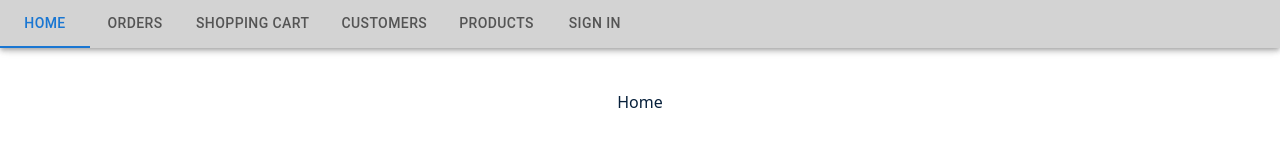
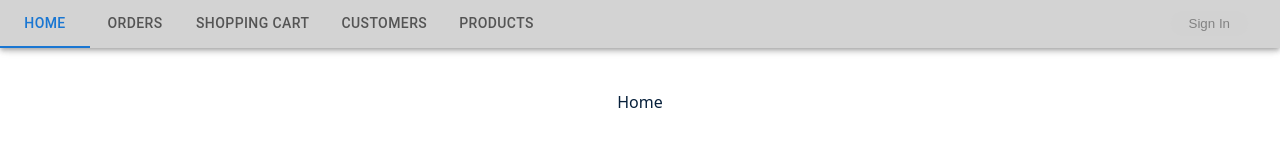
Before and after one commit to RockRapick/bakry-shop-RomanRopotan, a React (Vite) app: page / in a window 1280 px wide. Shown: the top 160 px of the page. Built offline with nearby package versions, Linux system fonts and the light colour scheme.

Commit message:
The SignIn component has been integrated into the project.

```diff
--- a/src/App.css
+++ b/src/App.css
@@ -5,22 +5,46 @@
     text-align: center;
 }
 
-.nav-list{
+.nav-list {
     display: flex;
     justify-content: center;
     font-size: 1.2rem;
     list-style: none;
 }
-.nav-list li{
+
+.nav-list li {
     margin-right: 2rem;
     text-decoration: none;
 }
 
-.active{
-  color:orange;
+.active {
+    color: orange;
     font-size: 1.3rem;
 }
-.sub{
+
+.sub {
     flex-direction: column;
     align-items: start;
 }
+
+.login {
+    position: absolute;
+    right: 2rem;
+    top: 0.7rem;
+    align-items: end;
+    color: #828282;
+    border-radius: 20px;
+    background-color: #d2d2d2;
+    padding: 5px 18px 5px 18px;
+    border: #d2d2d2;
+
+}
+
+.login:hover {
+    background-color: #e6e6e6;
+    color: #1975d1;
+}
+
+.login:active {
+    background-color: #1975d1;
+}
--- a/src/App.tsx
+++ b/src/App.tsx
@@ -15,7 +15,6 @@ import ErrorPage from "./components/servicePages/ErrorPage.tsx";
 import {useEffect} from "react";
 import NavigatorDeskTop from "./components/navigation/NavigatorDeskTop.tsx";
 import SignIn from './components/SignIn/SignIn.tsx';
-import Login from './components/servicePages/Login.tsx';
 
 function App() {
     const location = useLocation();
@@ -26,11 +25,14 @@ function App() {
             navigate('/')
     }, []);
 
+    const dataLogin = (data:object)=>{
+        console.log(JSON.stringify(data))
+    }
+
     return (
         <Routes>
             {/*<Route path={Paths.HOME} element={<Layout/>}>*/}
             {/*<Route path={Paths.HOME} element={<Navigator items={navItems}/>}>*/}
-            <Route path={'Login'} element={<SignIn/>}/>
             <Route path={Paths.HOME} element={<NavigatorDeskTop items={navItems}/>}>
                 <Route index element={<Home/>}/>
                 <Route path={Paths.CUSTOMERS} element={<Customers/>}/>
@@ -45,7 +47,7 @@ function App() {
                 </Route>
             </Route>
             <Route path={'*'} element={<ErrorPage/>}/>
-            <Route path={Paths.LOGIN} element={<Login/>}/>
+            <Route path={Paths.SIGNING} element={<SignIn dataLogin={dataLogin}/>}/>
         </Routes>
     )
 }
--- a/src/components/SignIn/SignIn.tsx
+++ b/src/components/SignIn/SignIn.tsx
@@ -59,7 +59,12 @@ const SignInContainer = styled(Stack)(({theme}) => ({
     },
 }));
 
-export default function SignIn(props: { disableCustomTheme?: boolean }) {
+
+
+export default function SignIn(props: {
+    disableCustomTheme?: boolean,
+    dataLogin: (data: object) => void
+}) {
     const [emailError, setEmailError] = React.useState(false);
     const [emailErrorMessage, setEmailErrorMessage] = React.useState('');
     const [passwordError, setPasswordError] = React.useState(false);
@@ -74,12 +79,14 @@ export default function SignIn(props: { disableCustomTheme?: boolean }) {
         setOpen(false);
     };
 
-    const handleSubmit = (event: React.FormEvent<HTMLFormElement>) => {
+    const handleSubmit = ( event: React.FormEvent<HTMLFormElement>) => {
         if (emailError || passwordError) {
             event.preventDefault();
             return;
         }
         const data = new FormData(event.currentTarget);
+        console.log(data)
+        props.dataLogin(data);
         console.log({
             email: data.get('email'),
             password: data.get('password'),
--- a/src/components/navigation/NavigatorDeskTop.tsx
+++ b/src/components/navigation/NavigatorDeskTop.tsx
@@ -3,6 +3,7 @@ import {type FC, useState} from "react";
 import {AppBar, Box, Tab, Tabs} from "@mui/material";
 import * as React from "react";
 import {Link, Outlet} from "react-router-dom";
+import Login from "../servicePages/Login.tsx";
 
 type Props = {
     items: RouteType[],
@@ -14,16 +15,22 @@ const NavigatorDeskTop: FC<Props> = ({items}) => {
         (_e: React.SyntheticEvent, newValue: number) => {
             setValue(newValue)
         }
+
+
     return (
         <Box sx={{mt: '50px'}}>
-            <AppBar sx={{backgroundColor:'lightgrey'}}>
+            <AppBar sx={{backgroundColor: 'lightgrey'}}>
                 <Tabs value={value} onChange={handleOnChange}>
                     {
                         items.map(item =>
+
                             <Tab key={item.path} component={Link} to={item.path} label={item.title}/>
                         )
+
                     }
                 </Tabs>
+                <Login/>
+
             </AppBar>
             <Outlet/>
         </Box>
--- a/src/components/servicePages/Login.tsx
+++ b/src/components/servicePages/Login.tsx
@@ -1,8 +1,12 @@
-import SignIn from "../SignIn/SignIn.tsx";
+import {Paths} from "../../utils/paths.ts";
+import {useNavigate} from "react-router-dom";
+
 
 const Login = () => {
+    const navigate = useNavigate();
     return (
-        <SignIn/>
+        <button className={'login'} onClick={() => navigate('/' + Paths.SIGNING)}>Sign In</button>
+
     );
 };
 
--- a/src/configurations/nav-config.ts
+++ b/src/configurations/nav-config.ts
@@ -7,12 +7,10 @@ export const navItems: RouteType[] = [
     {path: Paths.CART, title: "Shopping Cart"},
     {path: Paths.CUSTOMERS, title: "Customers"},
     {path: Paths.PRODUCTS, title: "Products"},
-    {path: Paths.LOGIN, title: "Sign In"},
 ]
 
 export const productItems: RouteType[] = [
     {path: Paths.BREAD, title: "Bread"},
     {path: Paths.DAIRY, title: "Dairy"},
     {path: Paths.BACK, title: "Back to main menu"},
-    {path: Paths.LOGIN, title: "Sign In"},
 ]
--- a/src/utils/paths.ts
+++ b/src/utils/paths.ts
@@ -8,5 +8,5 @@ export enum Paths {
     DAIRY = 'dairy',
     ERROR = 'error',
     BACK = 'back',
-    LOGIN = 'login',
+    SIGNING = 'signing',
 }
```
Lines whose indentation alone changed are shown as unchanged.
